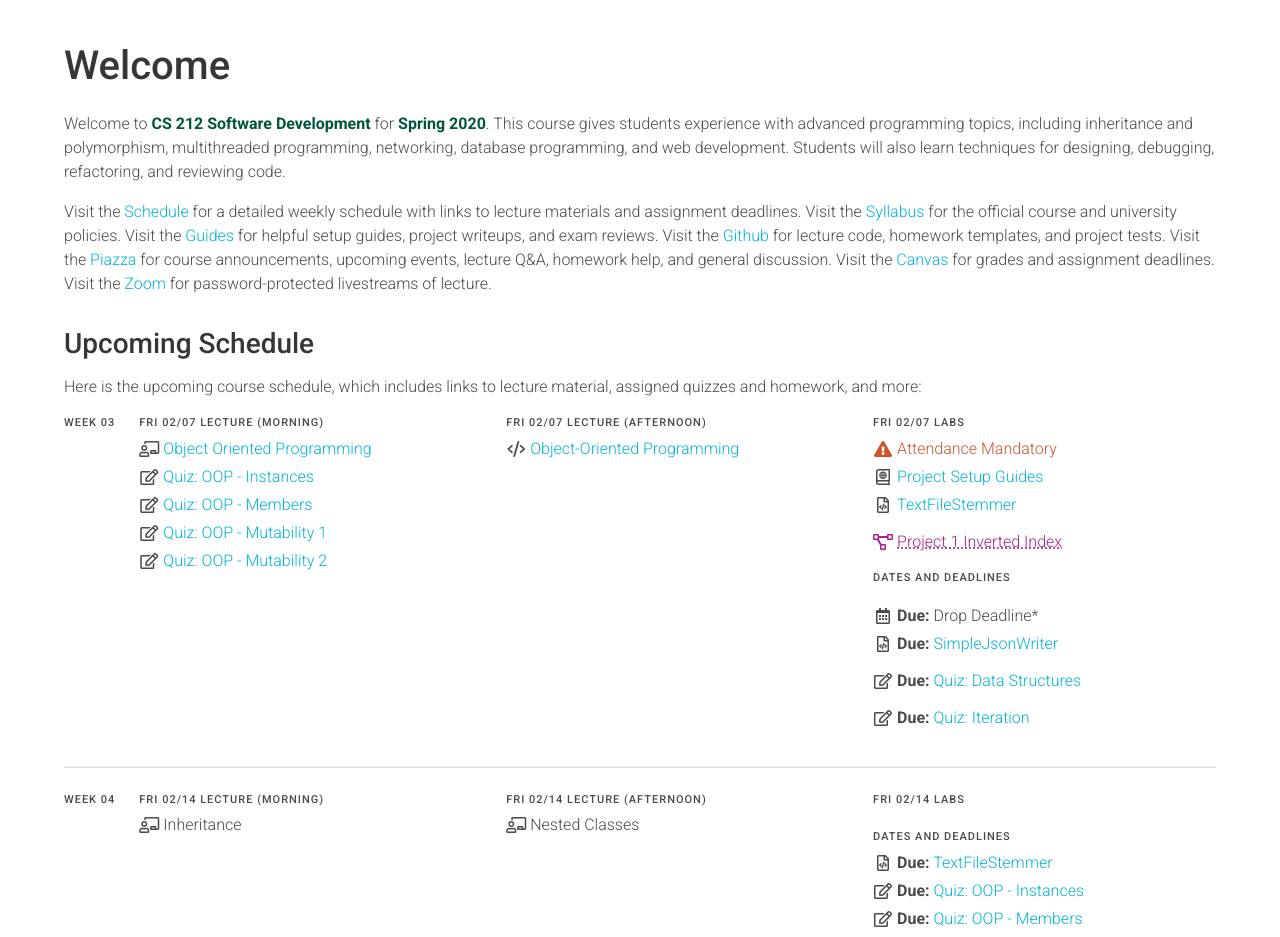
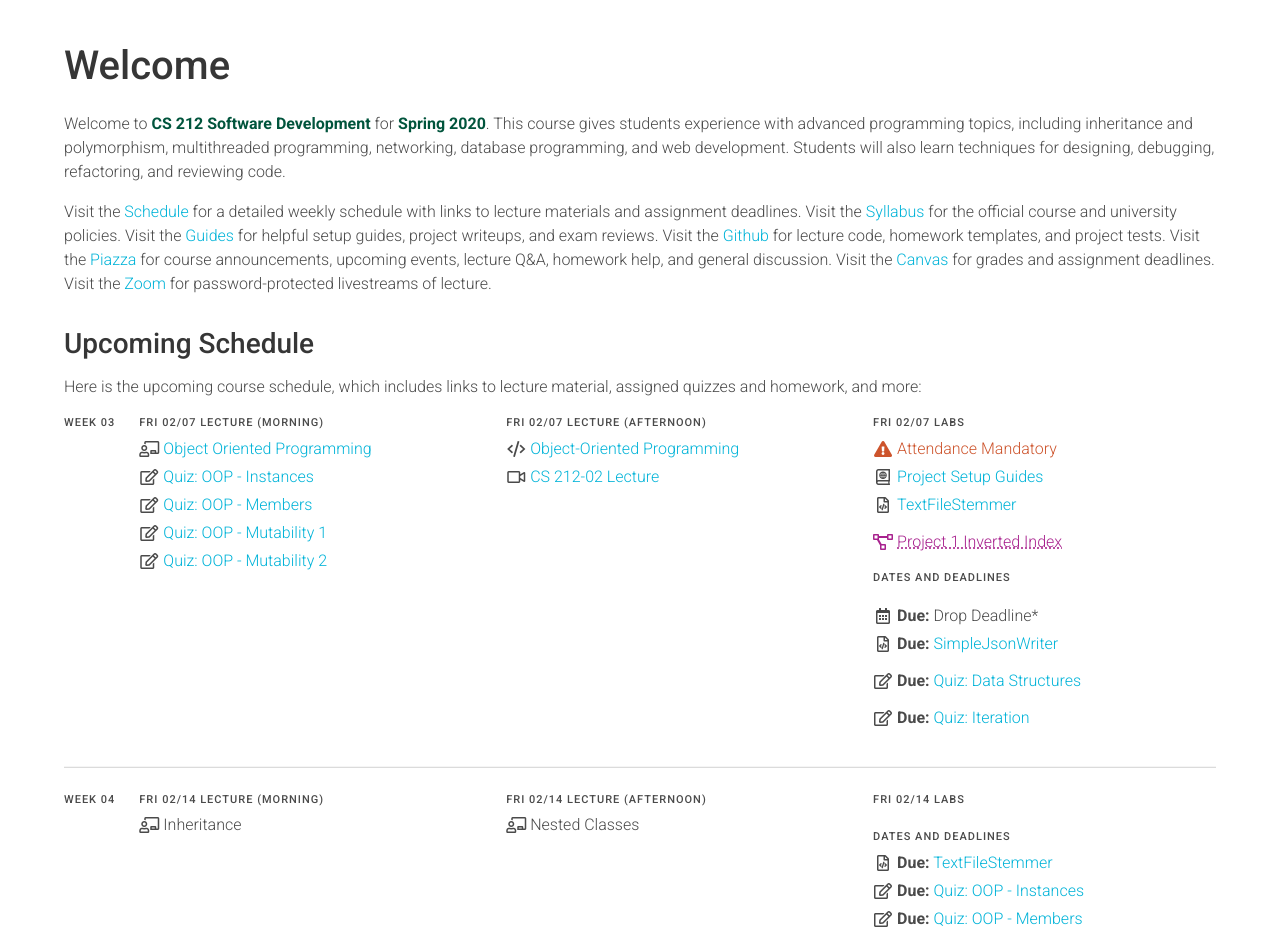
Before and after one commit to usf-cs212-spring2020/usf-cs212-spring2020.github.io, a Jekyll site: the page built from index.md, in a window 1280 px wide. Shown: the part 218-1155 px from the top of the page. Built offline with Jekyll 4.4.1, drawn with Linux system fonts in a browser that asks for light colours.

Commit message:
add video link

```diff
--- a/_data/schedule.yml
+++ b/_data/schedule.yml
@@ -315,6 +315,10 @@
         - icon: *icon_code
           text: 'Object-Oriented Programming'
           link: 'https://github.com/usf-cs212-spring2020/lectures/tree/master/OOP%20Principles'
+
+        - icon: *icon_video
+          text: 'CS 212-02 Lecture'
+          link: 'https://usfca.zoom.us/rec/share/7sBwIoDU72BOYoGVwmeDUag9MZi8T6a82iUeqfQEyU8QCVxutaNZaDxa9aouC2yL'
 
     - label: 'Labs'
       start: 2020-02-07
```
